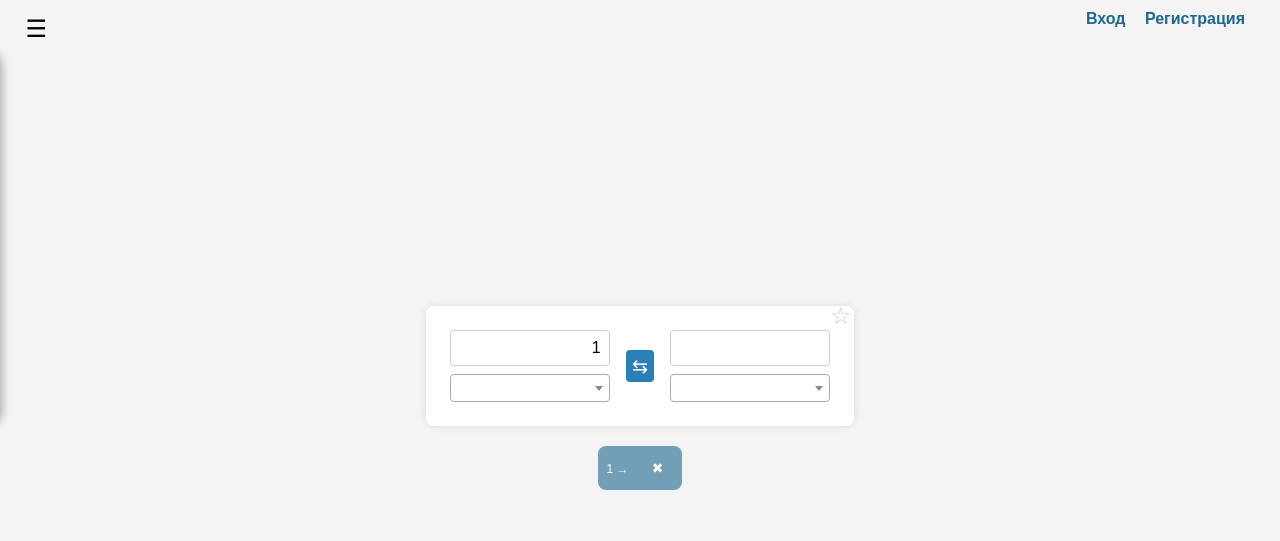
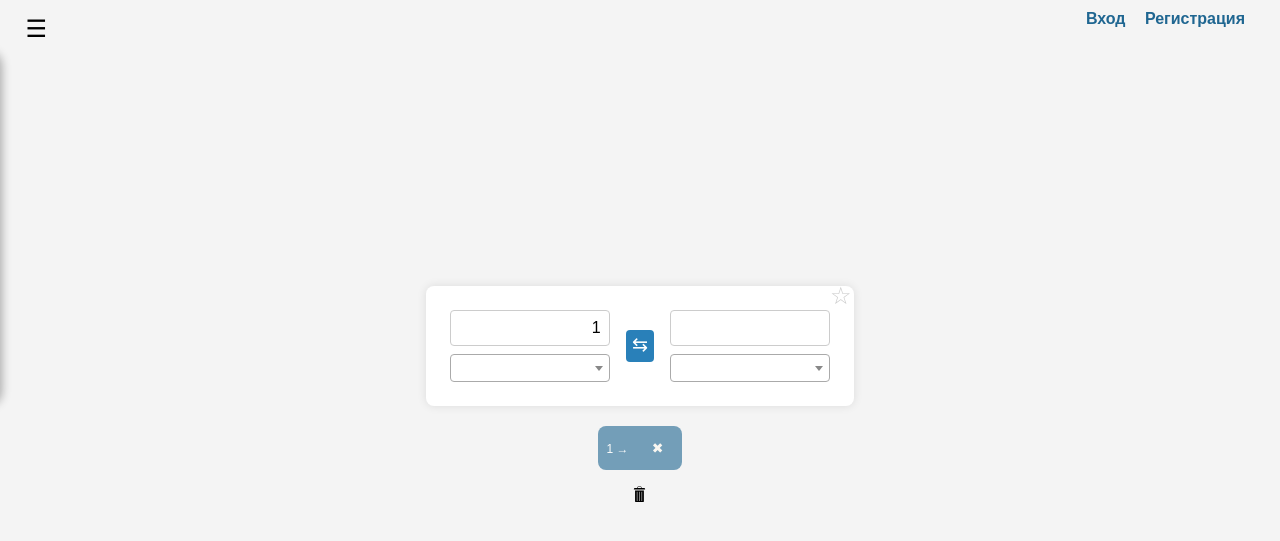
Before and after one commit to tekobit/cursach, a Django app: template templates/converter.html in a window 1280 px wide. Shown: the top 541 px of the page. Run offline with Django 5.2, Linux system fonts and the light colour scheme; the template is opened without the code that fills it, so the values that code supplies are empty; some libraries are stand-ins or nearby versions.

Commit message:
add clear history button;fix remove button issue for authorized users

```diff
--- a/converter/static/converter/converter.js
+++ b/converter/static/converter/converter.js
@@ -7,17 +7,23 @@ import {
     loadChangedCurrencyToRates
 } from "./sidebar/sidebar.js";
 import {handleActiveness} from "./izbrannoe.js";
+import {clearHistory} from "./history.js";
 
 
 document.getElementById("menu-btn").addEventListener("click", function(){
     document.getElementById("sidebar").classList.toggle("open");
     updateSidebarSize(); // Подгоняем высоту
 })
+
 document.getElementById("save-btn").addEventListener("click", async function () {
     await saveCurrencyRate()
     await loadChangedCurrencyToRates()
     await renderChangedCurrencies()
     updateOutput('input1', 'input2', 'currency1', 'currency2');
+})
+
+document.getElementById("delete_history_button").addEventListener("click", async function () {
+    await clearHistory()
 })
 
 
--- a/converter/static/converter/css/converter.css
+++ b/converter/static/converter/css/converter.css
@@ -71,6 +71,11 @@ body.open-menu {
 
 .swap-btn:hover {
     background-color: #1f6691;
+}
+
+.swap-icon {
+    position: relative;
+    top: -2px; /* ← подбери подходящее значение */
 }
 
 .converter-whole {
@@ -219,3 +224,28 @@ body.open-menu {
 
 
 .fav_conv:hover {opacity: 1}
+
+
+
+#delete_history_button {
+    background-color: transparent;
+    color: inherit;
+    border: transparent;
+    border-radius: 8px;
+    padding: 10px 14px;
+    font-size: 16px;
+    cursor: pointer;
+    display: inline-flex;
+    align-items: center;
+    gap: 8px;
+    transition: background-color 0.3s ease;
+}
+
+#delete_history_button:hover {
+    background-color: rgba(0, 0, 0, 0.1);
+}
+#delete_history_button svg {
+    width: 20px;
+    height: 20px;
+    stroke: white;
+}
--- a/converter/static/converter/updateOutput.js
+++ b/converter/static/converter/updateOutput.js
@@ -1,4 +1,4 @@
-import {saveToHistory,renderHistory} from './history.js'
+import {saveToHistory} from './history.js'
 // функция для изменения значения в полях ввода и вывода
 let debounceTimer;
 
@@ -27,7 +27,7 @@ export function updateOutput(sourceId, targetId, currency1Id, currency2Id,amount
     debounceTimer = setTimeout(async () => { // +async
         await saveToHistory(sourceCurrency, targetCurrency, sourceValue); // +await
         // renderHistory()
-    }, 800); // тут таймер, сколько прождать, чтобы сохранить в историю хардкод(((
+    }, 800); // тут таймер, сколько прождать, чтобы сохранить в историю
 }
 
 function getDecimalPlaces(num) {
--- a/converter/urls.py
+++ b/converter/urls.py
@@ -14,7 +14,8 @@ urlpatterns = [
 
     path("api/history/", views.get_history, name="get_history"),
     path("api/history/add/", views.add_history_entry, name="add_history_entry"),
-    path("api/history/clear/", views.clear_user_history, name="clear_user_history"),
+    path("api/history/clear/", views.clear_user_history, name="clear_whole_user_history"),
+    path('api/history/delete/', views.delete_history_entry, name='delete_history_entry'),
 
     path('api/changed/add/', views.add_changed_currency,name="add_changed_currency"),
     path('api/changed/remove/', views.remove_changed_currency,name="remove_changed_currency"),
--- a/templates/converter.html
+++ b/templates/converter.html
@@ -41,7 +41,7 @@
 
 
         <!--** кнопка для смены местами валют ** -->
-        <button class="swap-btn">⇆</button>
+        <button class="swap-btn"><span class="swap-icon">⇆</span></button>
 
         <div class="currency-box">
             <!--** второе поле для ввода и выбора валюты ** -->
@@ -60,8 +60,9 @@
 
     </div>
 
+    <div id="favouriteList"></div>
     <div id="historyList"></div>
-    <div id="favouriteList"></div>
+    <button id="delete_history_button"><img src="{% static 'converter/icons/recycle_bin.svg' %}" width="20" height="20"  alt="Delete"></button>
 
 </div>
 
```
Also changed, not shown: converter/static/converter/history.js (+33 -3 lines), converter/views/history.py (+54 -19 lines), converter/static/converter/icons/recycle_bin.svg (added).
